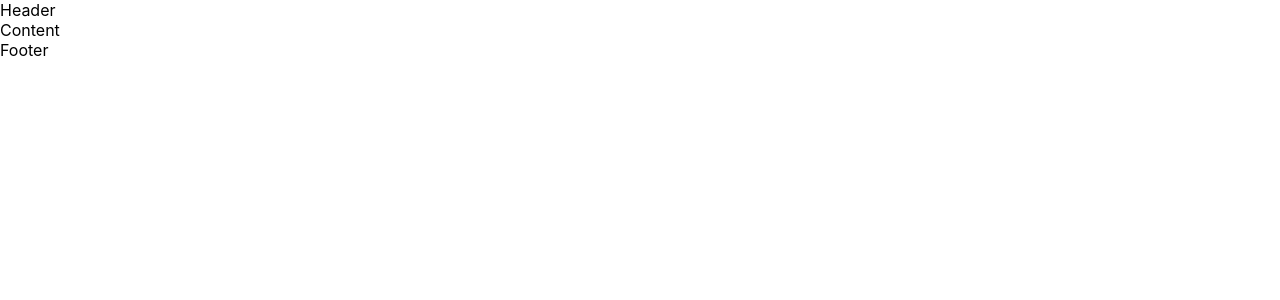
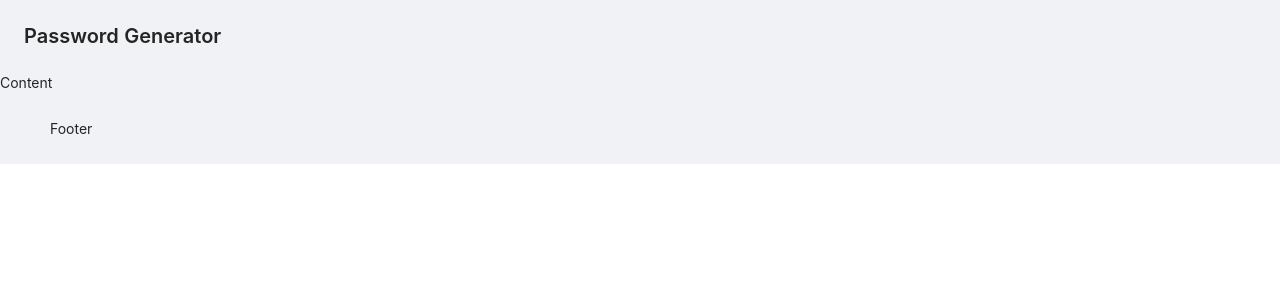
Before and after one commit to fs98/password-generator, a React (Create React App) app: page / in a window 1280 px wide. Shown: the top 300 px of the page. Built offline with nearby package versions, Linux system fonts and the light colour scheme; the HTML template or start-up script is replaced by a standard one.

Commit message:
ui: create basic layout

```diff
--- a/src/App.tsx
+++ b/src/App.tsx
@@ -1,11 +1,13 @@
-import { Layout } from "antd";
+import "antd/dist/antd.css";
 
-const { Header, Footer, Content } = Layout;
+import { Layout, PageHeader, Button } from "antd";
+
+const { Footer, Content } = Layout;
 
 const App = () => {
   return (
     <Layout>
-      <Header>Header</Header>
+      <PageHeader className="site-page-header" title="Password Generator" />
       <Content>Content</Content>
       <Footer>Footer</Footer>
     </Layout>
```
